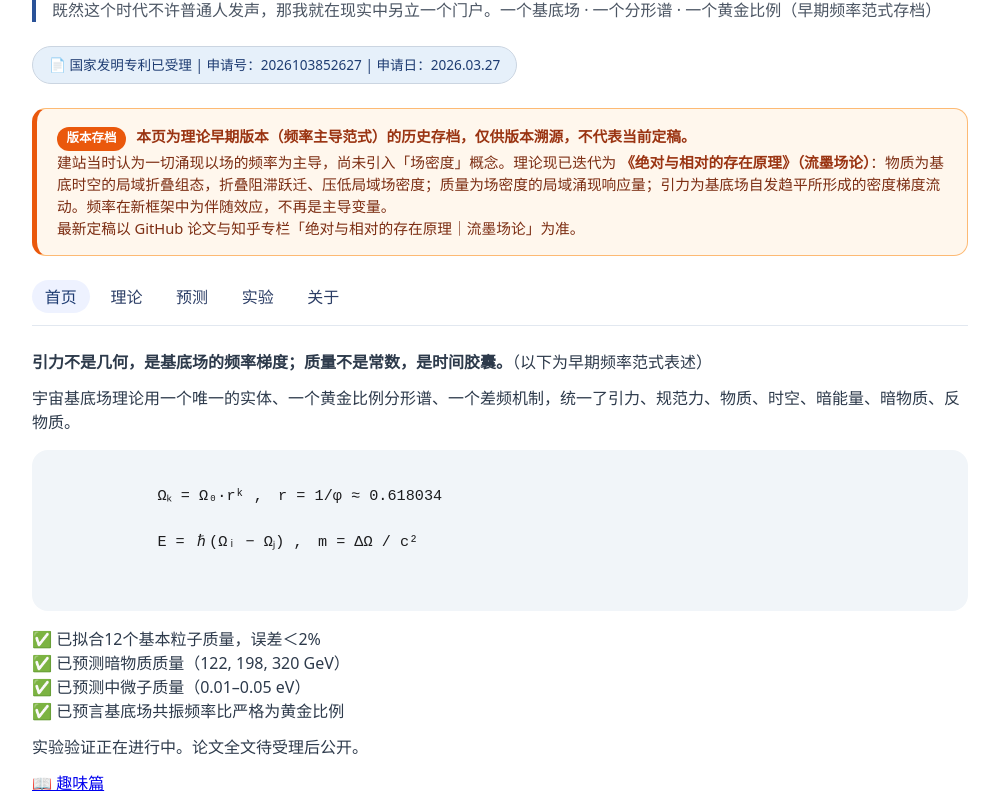
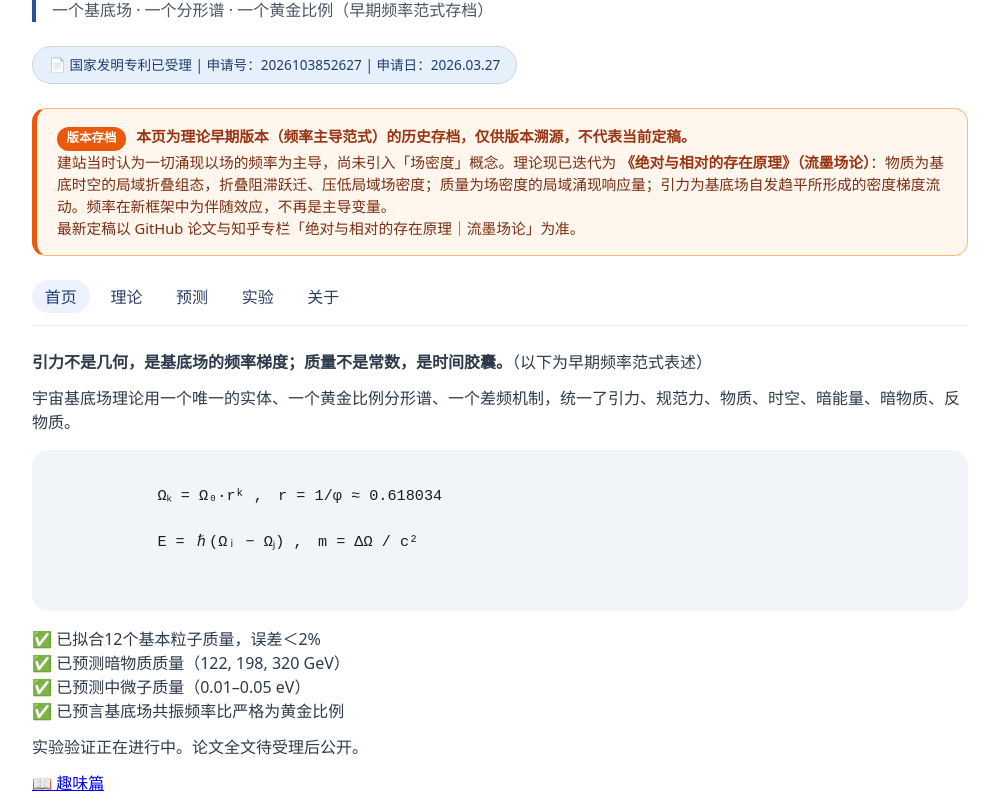
Before and after one commit to yuanqi-Dot/basisfield-theory, a plain HTML site: page index.html in a window 1280 px wide. Shown: the part 98-891 px from the top of the page, without its empty margins (140-1139 px from the left). Drawn offline with Linux system fonts and the light colour scheme.

Commit message:
Update index.html

```diff
--- a/index.html
+++ b/index.html
@@ -175,7 +175,7 @@
 <body>
 <div class="container">
     <h1>宇宙基底场理论</h1>
-    <div class="sub">既然这个时代不许普通人发声，那我就在现实中另立一个门户。一个基底场 · 一个分形谱 · 一个黄金比例（早期频率范式存档）</div>
+    <div class="sub">一个基底场 · 一个分形谱 · 一个黄金比例（早期频率范式存档）</div>
     <div class="patent-badge">📄 国家发明专利已受理 | 申请号：2026103852627 | 申请日：2026.03.27</div>
 
     <!-- ===== 版本存档提示 ===== -->
```
